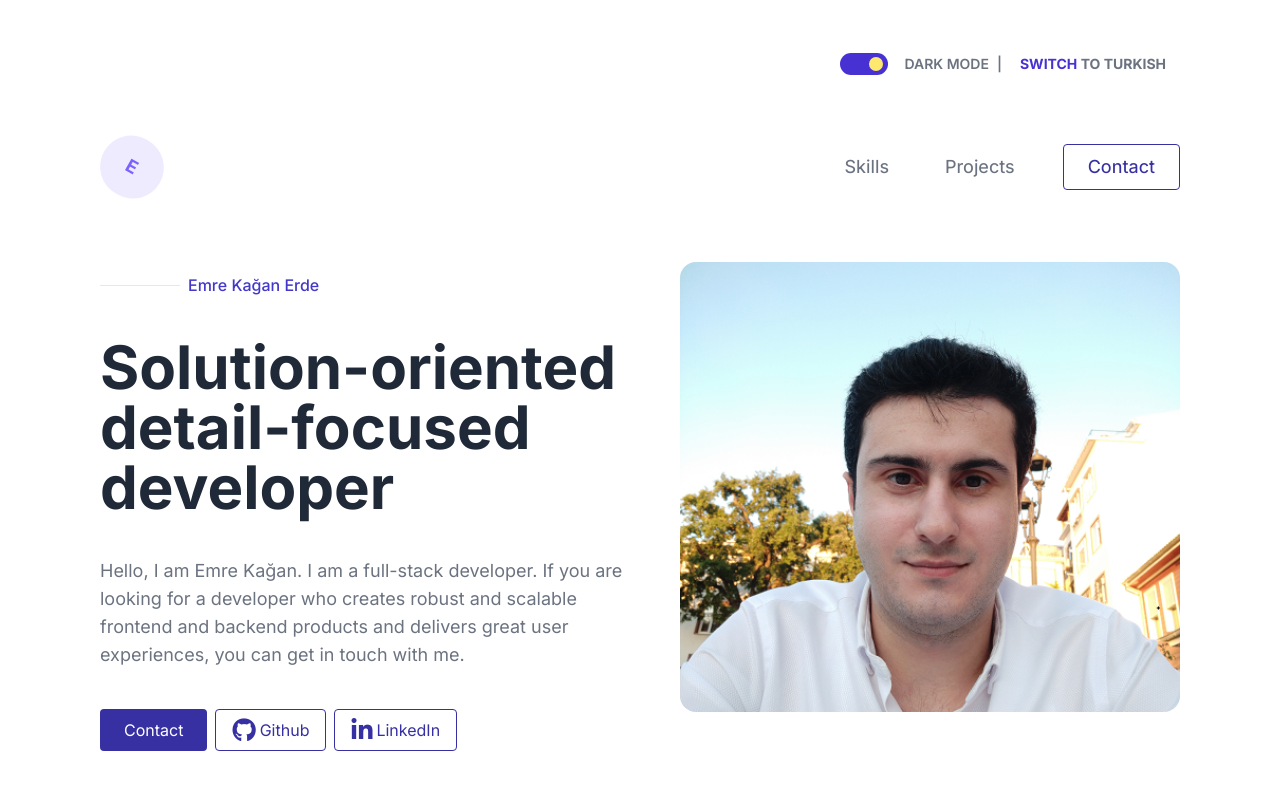
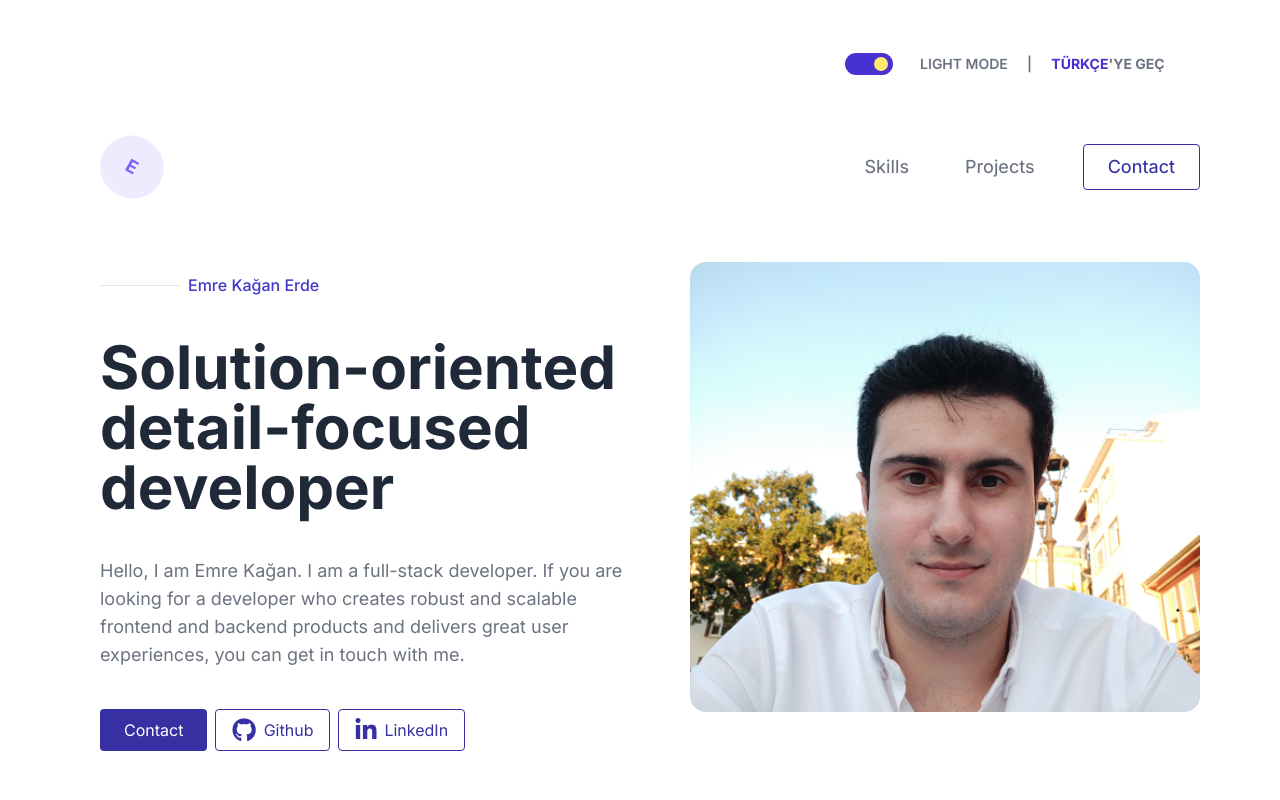
Before and after one commit to kaganemre/nextgen-emrekagan-portfolio, a React (Vite) app: page / in a window 1280 px wide. Shown: the top 800 px of the page. Built offline with nearby package versions, Linux system fonts and the light colour scheme.

Commit message:
Show error messages with Toastify after fetching data with Axios

```diff
--- a/package.json
+++ b/package.json
@@ -11,8 +11,10 @@
   },
   "dependencies": {
     "@fortawesome/fontawesome-free": "^6.7.2",
+    "axios": "^1.7.9",
     "react": "^19.0.0",
-    "react-dom": "^19.0.0"
+    "react-dom": "^19.0.0",
+    "react-toastify": "^11.0.5"
   },
   "devDependencies": {
     "@eslint/js": "^9.19.0",
--- a/src/App.jsx
+++ b/src/App.jsx
@@ -15,10 +15,10 @@ function App() {
   return (
     <main
       className={`container mx-auto ${darkMode ? "dark" : ""}`}
-      style={{ width: "1440px" }}
+      style={{ maxWidth: "1440px" }}
     >
       <article
-        className="container mx-auto dark:bg-[#252128]"
+        className="mx-auto dark:bg-[#252128]"
         style={{ width: "1300px" }}
       >
         <Header />
--- a/src/components/AboutMe.jsx
+++ b/src/components/AboutMe.jsx
@@ -33,14 +33,14 @@ const AboutMe = () => {
             href="https://github.com/kaganemre"
             className="border border-primary-color dark:bg-dark-tenth-color dark:border-dark-eleventh-color text-primary-color dark:text-dark-eleventh-color rounded py-2 px-4 hover:bg-primary-color hover:text-white transition duration-300 ease-in-out"
           >
-            <i className="fab fa-github fa-xl mr-1 dark:text-dark-primary-color hover:secondary-color"></i>
+            <i className="fab fa-github fa-xl mr-2 dark:text-dark-primary-color hover:secondary-color"></i>
             Github
           </a>
           <a
             href="https://www.linkedin.com/in/emrekaganerde"
             className="border border-primary-color dark:bg-dark-tenth-color dark:border-dark-eleventh-color text-primary-color dark:text-dark-eleventh-color rounded py-2 px-4 hover:bg-primary-color hover:text-white transition duration-300 ease-in-out"
           >
-            <i className="fab fa-linkedin-in fa-xl mr-1 dark:text-dark-primary-color hover:secondary-color"></i>
+            <i className="fab fa-linkedin-in fa-xl mr-2 dark:text-dark-primary-color hover:secondary-color"></i>
             LinkedIn
           </a>
         </div>
--- a/src/components/Footer.jsx
+++ b/src/components/Footer.jsx
@@ -22,19 +22,19 @@ const Footer = () => {
           </span>
           <div className="flex gap-5 web-sites">
             <a
-              href="https://yourpersonalblog.com"
+              href="#"
               className="text-[#0A0A14] dark:text-dark-eighth-color text-lg font-medium"
             >
               Personal Blog
             </a>
             <a
-              href="https://github.com/yourusername"
+              href="https://github.com/kaganemre"
               className="text-[#00AB6B] text-lg font-medium"
             >
               Github
             </a>
             <a
-              href="https://linkedin.com/in/yourusername"
+              href="https://www.linkedin.com/in/emrekaganerde"
               className="text-[#0077B5] text-lg font-medium"
             >
               Linkedin
--- a/src/components/Header.jsx
+++ b/src/components/Header.jsx
@@ -37,29 +37,33 @@ const Header = () => {
             htmlFor="toggle-dark-mode"
             className="text-tertiary-color dark:text-[#D9D9D9] text-sm font-semibold text-gray-700"
           >
-            {darkMode ? "LIGHT MODE" : "DARK MODE"}
+            <span className="inline-block w-[110px] text-center">
+              {darkMode
+                ? `${language === "en" ? "DARK MODE" : "KARANLIK MOD"}`
+                : `${language === "en" ? "LIGHT MODE" : "AYDINLIK MOD"}`}
+            </span>
             <span className="ml-2">|</span>
           </label>
         </div>
 
         <a
           href="#"
-          className="text-secondary-color dark:text-dark-primary-color text-sm font-bold text-blue-500 w-[150px] text-center whitespace-nowrap"
+          className="text-secondary-color mr-5 dark:text-dark-primary-color text-sm font-bold w-[120px] text-center whitespace-nowrap"
           onClick={handleLanguage}
         >
           {language === "en" ? (
             <span>
-              SWITCH
+              TÜRKÇE
               <span className="text-tertiary-color dark:text-dark-secondary-color">
-                {" "}
-                TO TURKISH
+                'YE GEÇ
               </span>
             </span>
           ) : (
             <span>
-              TÜRKÇE
+              SWITCH
               <span className="text-tertiary-color dark:text-dark-secondary-color">
-                'YE GEÇ
+                {" "}
+                TO ENGLISH
               </span>
             </span>
           )}
@@ -77,9 +81,12 @@ const Header = () => {
           <a href="#projects" className="hover:text-gray-600 mr-2">
             {menu.projects}
           </a>
-          <button className="border border-primary-color dark:bg-dark-sixth-color text-primary-color rounded py-2 px-6 hover:bg-primary-color hover:text-white hover:dark:text-secondary-color transition duration-300 ease-in-out">
+          <a
+            href="mailto:emrekgan@gmail.com"
+            className="border border-primary-color dark:bg-dark-sixth-color text-primary-color rounded py-2 px-6 hover:bg-primary-color hover:text-white hover:dark:text-secondary-color transition duration-300 ease-in-out"
+          >
             {menu.contact}
-          </button>
+          </a>
         </nav>
       </nav>
     </header>
--- a/src/components/Projects.jsx
+++ b/src/components/Projects.jsx
@@ -7,7 +7,7 @@ const Projects = () => {
   return (
     <>
       <hr className="my-12 text-eleventh-color dark:border-dark-primary-color" />
-      <section className="flex flex-col gap-5 projects-list">
+      <section id="projects" className="flex flex-col gap-5 projects-list">
         <p className="text-5xl text-center md:text-start text-ninth-color dark:text-dark-twelfth-color font-semibold mb-3">
           {projects.title}
         </p>
--- a/src/components/Skills.jsx
+++ b/src/components/Skills.jsx
@@ -5,7 +5,7 @@ const Skills = () => {
   const { skills } = useContext(PortfolioContext);
 
   return (
-    <section className="mt-20 md:mt-40">
+    <section id="skills" className="mt-20 md:mt-40">
       <p className="text-5xl text-center md:text-start text-ninth-color dark:text-dark-twelfth-color font-semibold">
         {skills.title}
       </p>
--- a/src/contexts/PortfolioContext.jsx
+++ b/src/contexts/PortfolioContext.jsx
@@ -1,14 +1,30 @@
 import { createContext, useEffect, useState } from "react";
-import portfolioData from "../portfolio.json";
+import axios from "axios";
+import { toast } from "react-toastify";
 
 export const PortfolioContext = createContext();
 
 export const PortfolioProvider = ({ children }) => {
+  const [portfolioData, setPortfolioData] = useState(null);
   const storedLanguage = localStorage.getItem("language") || "en";
   const storedDarkMode = JSON.parse(localStorage.getItem("darkMode")) || false;
 
   const [language, setLanguage] = useState(storedLanguage);
   const [darkMode, setDarkMode] = useState(storedDarkMode);
+
+  useEffect(() => {
+    axios
+      .get("/portfolio.json")
+      .then((response) => {
+        setPortfolioData(response.data);
+      })
+      .catch((error) => {
+        console.error("Hata oluştu:", error.message);
+        toast.error(
+          "Veriler alınırken bir hata oluştu. Lütfen tekrar deneyin."
+        );
+      });
+  }, []);
 
   const handleLanguage = (e) => {
     e.preventDefault();
@@ -20,6 +36,10 @@ export const PortfolioProvider = ({ children }) => {
   useEffect(() => {
     localStorage.setItem("darkMode", JSON.stringify(darkMode));
   }, [darkMode]);
+
+  if (!portfolioData) {
+    return;
+  }
 
   const data = {
     menu: portfolioData.menu[language],
--- a/src/main.jsx
+++ b/src/main.jsx
@@ -2,11 +2,14 @@ import { StrictMode } from "react";
 import { createRoot } from "react-dom/client";
 import App from "./App.jsx";
 import { PortfolioProvider } from "./contexts/PortfolioContext";
+import "react-toastify/dist/ReactToastify.css";
+import { ToastContainer } from "react-toastify";
 
 createRoot(document.getElementById("root")).render(
   <StrictMode>
     <PortfolioProvider>
       <App />
     </PortfolioProvider>
+    <ToastContainer />
   </StrictMode>
 );
```
Also changed, not shown: public/portfolio.json (renamed from src/portfolio.json), 1 other file (tests, documents, lock files or other folders).
